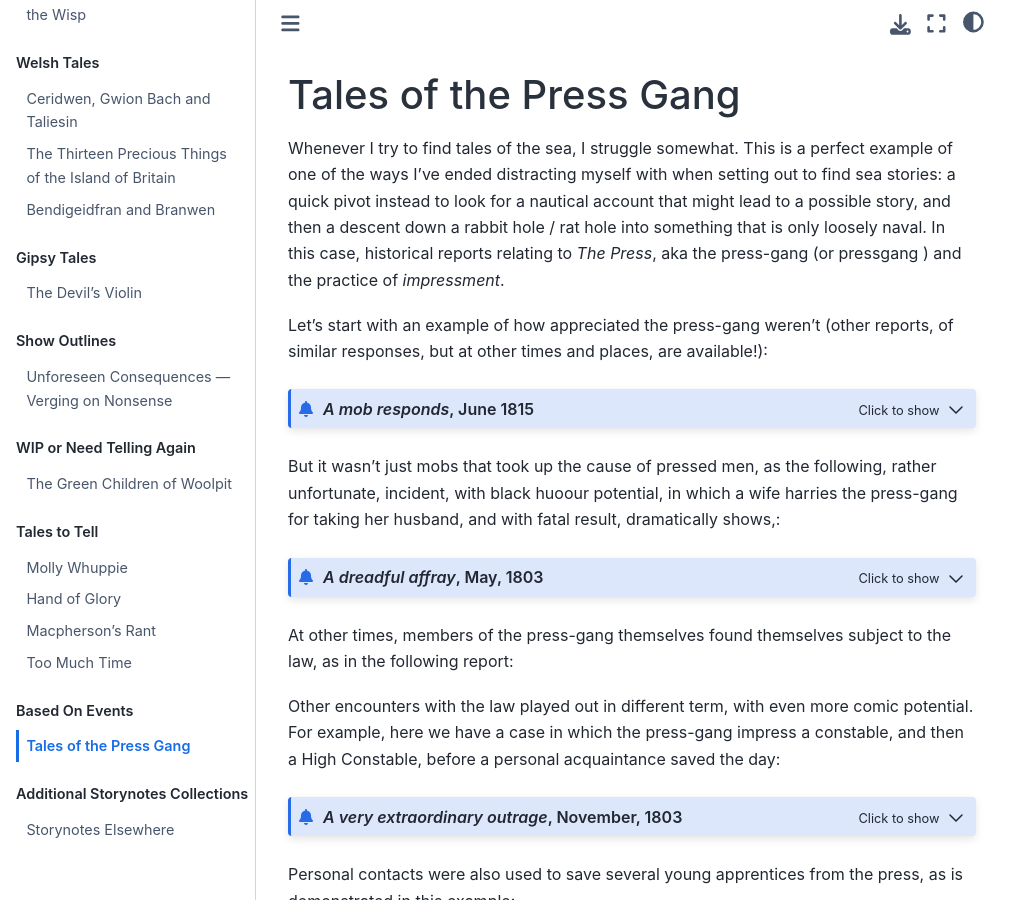
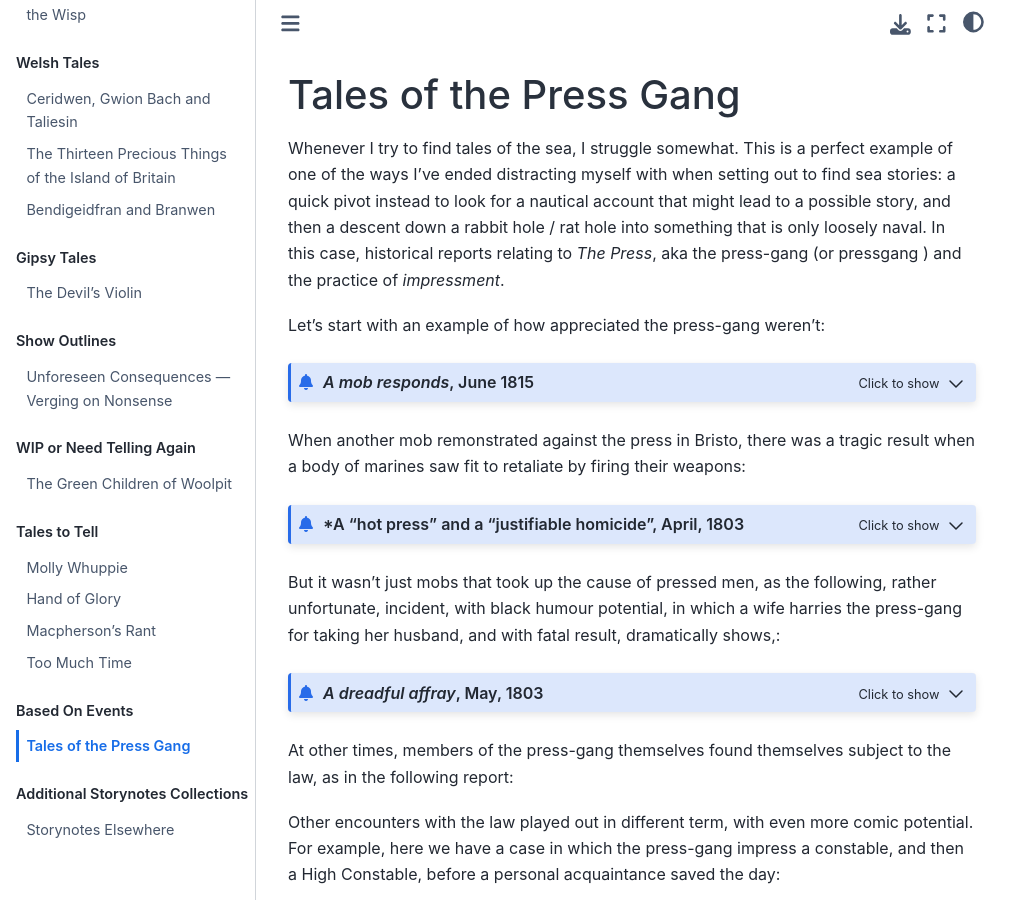
Before and after one commit to psychemedia/storytelling-notes, a Jupyter Book: the page built from press_gang.md, in a window 1280 px wide and 900 px high. Shown: the whole window, without its empty margins (0-1031 px from the left). Built offline with Jupyter Book 1.0.4 settings and Sphinx 7.4.7 and the Sphinx Book theme 1.1.4, drawn with Linux system fonts in a browser that asks for light colours; some of the changed lines change nothing that is shown.

Commit message:
Update press_gang.md

````diff
--- a/press_gang.md
+++ b/press_gang.md
@@ -2,7 +2,7 @@
 
 Whenever I try to find tales of the sea, I struggle somewhat. This is a perfect example of one of the ways I've ended distracting myself with when setting out to find sea stories: a quick pivot instead to look for a nautical account that might lead to a possible story, and then a descent down a rabbit hole / rat hole into something that is only loosely naval. In this case, historical reports relating to *The Press*, aka the press-gang (or pressgang ) and the practice of *impressment*.
 
-Let's start with an example of how appreciated the press-gang weren't (other reports, of similar responses, but at other times and places, are available!):
+Let's start with an example of how appreciated the press-gang weren't:
 
 ```{admonition} *A mob responds*, June 1815
 :class: dropdown
@@ -13,7 +13,21 @@ About six o'clock on Wednesday evening, as the Officers of the Impress at Hull w
 
 ```
 
-But it wasn't just mobs that took up the cause of pressed men, as the following, rather unfortunate, incident, with black huoour potential,  in which a wife harries the press-gang for taking her husband, and with fatal result, dramatically shows,:
+When another mob remonstrated against the press in Bristo, there was a tragic result when a body of marines saw fit to retaliate by firing their weapons:
+
+```{admonition} *A "hot press" and a "justifiable homicide", April, 1803
+:class: dropdown
+https://www.britishnewspaperarchive.co.uk/viewer/bl/0000532/18030404/040/0003
+Gloucester Journal - Monday 04 April 1803
+
+A very hot press took place took on Saturday night, at Bristol. The press-gangs were uncommonly numerous, and attended by some of the military. At many of the avenues of that city, parties of the military were stationed, to prevent any escape. Upwards of 200 men were picked up; many of whom, not being seamen, have been discharged.
+
+On Sunday afternoon, as the gang and a party of the marines were conducting some of the pressed men to Lamplightr's-hall, in order to put them on board his Majesty's frigate in King-road, they were violently assaulted in the Hotwell-road by large mob, who, not content with using the most opprobrious and irritating language, pelted them with mud, stones, glass bottles, both whole and broken, as greatly to endanger their lives. The officers, both naval and military, repeatedly conjured the thoughtless multitude to desist and disperse, but without effect ; till at length, the marines, whose extreme forbearance had excited the astonishment and admiration of the spectators, irritated beyond further sufferance, without orders from their commanders, fired, as it were involurtarily, among the crowd, by which one boy was unhappily killed, and two or three other persons wounded. A Coroner’s Jury were convened ; from the strong depositions laid before them the very outrageous conduct of the mob, and particularly the evidence a gentleman who swore that he saw a soldier's hat knocked off his head by stones twice in the space of two minutes, before they fired, they returned the verdict of *Justifiable Homicide*.
+
+The boy who unfortunutely lost his life on this occasion, was a poor helpless lad, labouring not only under great bodily, but mental debility, in consequence of fits; to the attacks of which in the streets, he was so subject,that at the instant he fell, the neighbouring inhabitants, accustomed to see him in those paroxysms disease, concluded he was then labouring under one them, till they saw the blood gushing from the wound. The other persons who were wounded, we are rejoiced state, are in a fair way of recover.
+```
+
+But it wasn't just mobs that took up the cause of pressed men, as the following, rather unfortunate, incident, with black humour potential,  in which a wife harries the press-gang for taking her husband, and with fatal result, dramatically shows,:
 
 ```{admonition} *A dreadful affray*, May, 1803
 :class: dropdown
````
